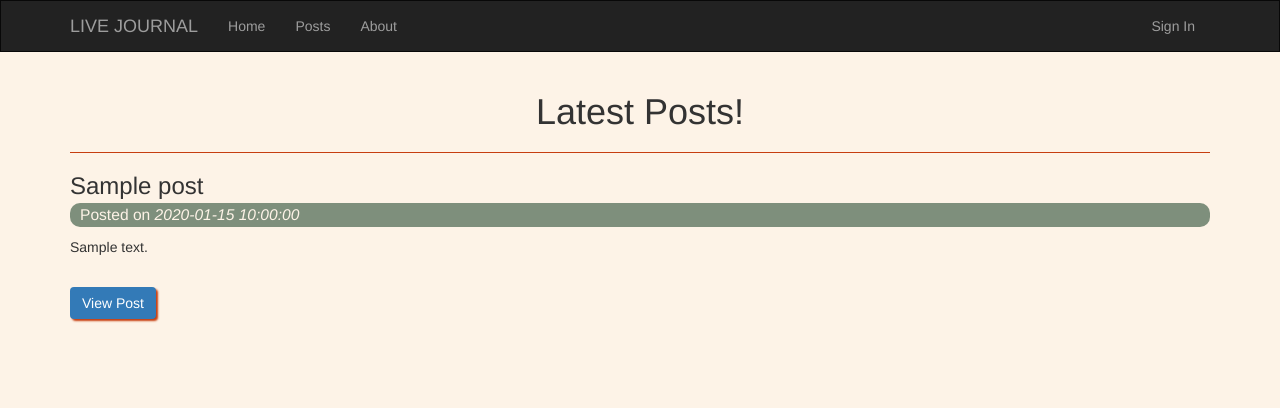
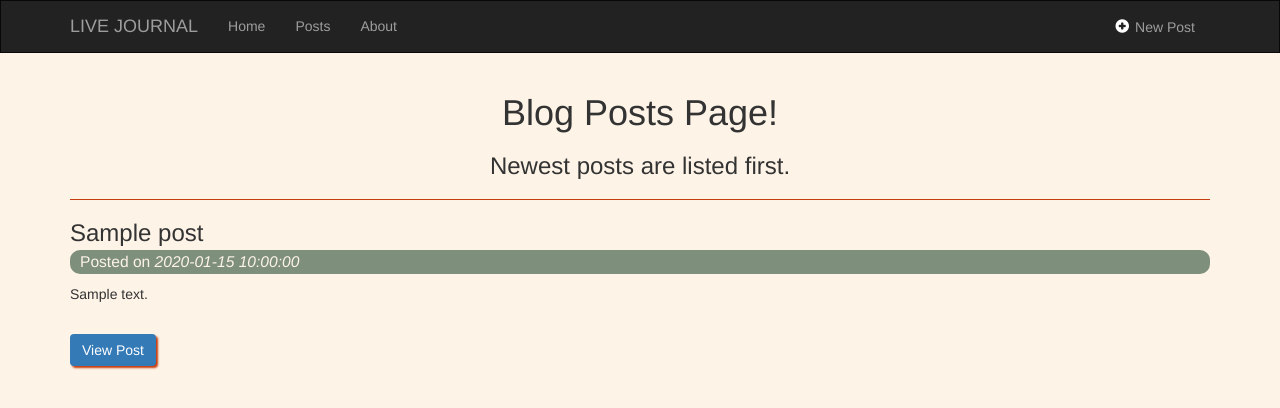
Before and after one commit to jdesoto1618/php_blog_app, a CodeIgniter app: page /php_blog/posts in a window 1280 px wide. Shown: the top 408 px of the page. Run offline with CodeIgniter, Linux system fonts and the light colour scheme; tables that the repository leaves empty or names only in its code hold one stand-in row (values such as "Sample post"); some libraries are stand-ins or nearby versions.

Commit message:
adds full CRUD functionality to blog posting form

```diff
--- a/application/config/autoload.php
+++ b/application/config/autoload.php
@@ -58,7 +58,7 @@ $autoload['packages'] = array();
 |
 |	$autoload['libraries'] = array('user_agent' => 'ua');
 */
-$autoload['libraries'] = array();
+$autoload['libraries'] = array('form_validation');
 
 /*
 | -------------------------------------------------------------------
@@ -89,7 +89,7 @@ $autoload['drivers'] = array();
 |
 |	$autoload['helper'] = array('url', 'file');
 */
-$autoload['helper'] = array('url');
+$autoload['helper'] = array('url', 'form');
 
 /*
 | -------------------------------------------------------------------
--- a/application/config/routes.php
+++ b/application/config/routes.php
@@ -1,12 +1,18 @@
 <?php
 defined('BASEPATH') OR exit('No direct script access allowed');
 
+// set route for creating new post. if user types in posts/create(left side), route points to posts/create(right side)
+// when the route is $route['posts/create'] = 'posts/create', the user would have to type controller_name(posts)/method_name(create)/posts_folder(posts)/file_name(create)... we want it to just be /create. to do this, set the left side of the route to $route['create'] = 'posts/create'. this makes sense because we are routing a typed address of /php_blog/create to 'posts/create'... but this didn't work when actually submitting the form! form validations wouldn't work, and i ended up moving this here and changing it to $route['posts/create'] = 'posts/create' D:
+$route['posts/create']                                = 'posts/create';
+// route for updating(editing) a post
+$route['posts/update']                                = 'posts/update';
 // set route for viewing individual posts
-$route['posts/(:any)'] = 'posts/view/$1';
+$route['posts/(:any)']                                = 'posts/view/$1';
 // set route to view posts. first value in route array is the controller. the first value is also what can be typed in the address bar to route you to the right side of the equals. so, /php_blog/posts routes to /php_blog/posts/index. Either one is correct, but the smaller url looks better and cleaner
-$route['posts'] = 'posts/index';
+$route['posts']                                       = 'posts/index';
 // set this any route so you can navigate to /php_blog/about instead of /php_blog/pages/view/about
-$route['(:any)'] = 'pages/view/$1';
-$route['default_controller'] = 'pages/view';
-$route['404_override'] = '';
-$route['translate_uri_dashes'] = FALSE;
+$route['(:any)']                                      = 'pages/view/$1';
+// default routes
+$route['default_controller']                          = 'pages/view';
+$route['404_override']                                = '';
+$route['translate_uri_dashes']                        = FALSE;
--- a/application/controllers/Posts.php
+++ b/application/controllers/Posts.php
@@ -16,7 +16,7 @@
       // get the post from the database according to the slug
       $data['post'] = $this->post_model->get_posts($slug);
 
-      // page not found for viewing nonexistent post
+      // page not found error for viewing nonexistent post
       if(empty($data['post'])){
         show_404();
       }
@@ -28,4 +28,54 @@
 			$this->load->view('posts/view', $data);
 			$this->load->view('templates/footer');
     }
+
+    public function create(){
+      // title for a creating posts page. show this on posts/create
+      $data['title'] = 'Create Post';
+      // set up form validations. in set_rules, first parameter is the field name? Second is what will output in the event of an error?
+      $this->form_validation->set_rules('title', 'Post Title', 'required');
+      $this->form_validation->set_rules('body', 'Post Body', 'required');
+      // check if the form fields are valid
+      if($this->form_validation->run() === false) {
+        // load header, footer, and view page on posts/view
+        $this->load->view('templates/header');
+        $this->load->view('posts/create', $data);
+        $this->load->view('templates/footer');
+      } else {
+        // if the form validation passes, go to the post model, render the posts views to see your post in with all others. should be on top of all others. also, need a success message, sweet alert, something to let the user know the post status
+        $this->post_model->create_post();
+        // this redirect route matches the one in the route file for sending the user to posts/index. successful post creation message?
+        redirect('posts');
+      }
+    }
+
+    public function edit($slug){
+      // get the post from the database according to the slug
+      $data['post'] = $this->post_model->get_posts($slug);
+      // page not found error for viewing nonexistent post
+      if(empty($data['post'])){
+        show_404();
+      }
+
+      // title for each post, show this on posts/view once the button is clicked
+      $data['title'] = 'Edit Post';
+      // load header, footer, and view page on posts/edit
+      $this->load->view('templates/header');
+			$this->load->view('posts/edit', $data);
+			$this->load->view('templates/footer');
+    }
+
+    public function update(){
+      // get the update method from the database for this post
+      $this->post_model->update_post();
+      // redirect to all posts after deletion. some sort of alert here?
+      redirect('posts');
+    }
+
+    public function delete($id){
+      // get the delete method from the model for this post
+      $this->post_model->delete_post($id);
+      // redirect to all posts after deletion. some sort of alert here?
+      redirect('posts');
+    }
   }
--- a/application/models/Post_model.php
+++ b/application/models/Post_model.php
@@ -7,14 +7,55 @@
 
     // get the user posts from the databse. set slug to false by default
     public function get_posts($slug = FALSE){
-      // check if the slug exists. if not, return all posts. nothing is passed in if the default slug is posts, so that could mean the user may want to see all posts, or a misclick could simply show all posts
-      if($slug ===  FALSE){
+      // check if the slug exists. if not (slug value will become false), return all posts. nothing is passed in if the default slug is posts, so that could mean the user may want to see all posts, or a misclick could simply show all posts
+      if($slug ===  false){
+        // order the posts by newest first. this will result in the newest post being on top of all others
+        $this->db->order_by('id', 'DESC');
+        // show all posts from the database
         $query = $this->db->get('posts');
         return $query->result_array();
       }
 
-      // if there is a slug passed in...
+      // if there is a slug passed in, or if the user clicks the button to see an individual post
       $query = $this->db->get_where('posts', array('slug' => $slug));
       return $query->row_array();
     }
+
+    public function create_post(){
+      // get the post title, use this as the slug for the web address on a new blog post
+      $slug = url_title($this->input->post('title'));
+      // create the array to hold the post information for creating a post
+      $data =
+      [
+        'title'   => $this->input->post('title'),
+        'slug'    => $slug,
+        'body'    => $this->input->post('body')
+      ];
+      // insert data into database from data array. insert syntax: table_name, any_data
+      return $this->db->insert('posts', $data);
+    }
+
+    public function update_post(){
+      // get the post title, use this as the slug for the web address on an edited blog post
+      $slug = url_title($this->input->post('title'));
+      // create the array to hold the post information for updating(editing) a post
+      $data =
+      [
+        'title'   => $this->input->post('title'),
+        'slug'    => $slug,
+        'body'    => $this->input->post('body')
+      ];
+      // find the matching post id from the database
+      $this->db->where('id', $this->input->post('id'));
+      // update/insert data into database from data array. update syntax: table_name, any_data
+      return $this->db->update('posts', $data);
+    }
+
+    public function delete_post($id){
+      // find the matching post id from the database
+      $this->db->where('id', $id);
+      // delete takes in table name. delete the matching post from this database
+      $this->db->delete('posts');
+      return true;
+    }
   }
--- a/application/views/posts/index.php
+++ b/application/views/posts/index.php
@@ -1,4 +1,5 @@
-<h1 class="text-center"><?= $title ?>!</h1>
+<h1 class="text-center">Blog Posts Page!</h1>
+<h3 class="text-center">Newest posts are listed first.</h3>
 <hr class="horizontal">
 <!-- loop through each post -->
 <?php foreach ($posts as $post) : ?>
--- a/application/views/templates/header.php
+++ b/application/views/templates/header.php
@@ -15,7 +15,8 @@
         <!-- Brand and toggle get grouped for better mobile display -->
         <div class="navbar-header">
           <!-- set home page when brand is clicked. will leave this as the standard href, to show it's fine to use this one as well as the PHP helper -->
-          <a class="navbar-brand" href="/php_blog">LIVE JOURNAL</a>
+          <!-- removed the href="/php_blog" from the brand, redundant with the home link next to it, pointing to the same page. leaving this as an anchor means it shouls still light up on hover -->
+          <a class="navbar-brand">LIVE JOURNAL</a>
         </div>
 
         <!-- Collect the nav links, forms, and other content for toggling -->
@@ -31,7 +32,8 @@
           </ul>
 
           <ul class="nav navbar-nav navbar-right">
-            <li><a href="<?php echo base_url(); ?>sign_in">Sign In</a></li>
+            <!-- added posts/create to the base_url because this is how it's set up in the routes for creating a post -->
+            <li><a href="<?php echo base_url(); ?>posts/create"><span class="glyphicon glyphicon-plus-sign"></span> New Post</a></li>
           </ul>
         </div><!-- .navbar-collapse -->
       </div><!-- .container-fluid -->
--- a/css/main.css
+++ b/css/main.css
@@ -6,6 +6,11 @@ body {
 /*set navbar edges to be square*/
 .navbar {
   border-radius: 0;
+}
+
+/* set navbar brand mouse cursor to standard instead of "cursor" */
+.navbar-brand:hover {
+  cursor: default;
 }
 
 /* set style on post timestamp */
@@ -19,9 +24,14 @@ body {
   border-radius: 10px;
 }
 
- /*set style for hr's */
+ /* set style for hr's */
 .horizontal {
   border-top: 1px solid #C63D0F;
+}
+
+/* set style for hr in create post page */
+.horizontal.form {
+  /*width: 35%*/ /* set this the same width as the create post form */
 }
 
 /* set view post button styling */
@@ -33,7 +43,20 @@ body {
 
 /* set back to posts button styling */
 .back_to_posts {
-  /* box shadow shows underneath the element. horizontal offset, vertical offset, blur, color */
+  /* box shadow shows underneath the element. horizontal offset, vertical offset, blur size/intensity, color */
+  box-shadow: 2px 2px 2px #c63d0f;
+  border: none;
+}
+
+/* set styles for delete post button on view post page */
+.delete_form {
+  margin-top: -32px;
+}
+
+/* set styles on edit post button on view post page */
+.edit_post {
+  margin-left: 10px;
+  /* box shadow shows underneath the element. horizontal offset, vertical offset, blur size/intensity, color */
   box-shadow: 2px 2px 2px #c63d0f;
   border: none;
 }
@@ -42,3 +65,60 @@ body {
 .btn.btn-primary:active {
     box-shadow: 2px 2px 2px #c63d0f;
  }
+
+/* set styles for create post form */
+.post_form,
+.edit_form {
+  /* set top padding to match bottom inherited padding */
+  padding: 45px 30px 30px 30px;
+}
+
+/* set styles for form_container div */
+.form_container {
+  background: #0fc6c6;
+  /* set blurred shadow all around create post form: horizontal-offset 0, vertical offset 0, blur size/intensity, color */
+  box-shadow: 0 0 10px #c63d0f;
+  border-radius: 3px;
+  width: 40%;
+  margin-left: 30%; /* center the form on the page */
+  margin-top: 30px; /* add space between h1 page title and the form */
+}
+
+/* set styles for add post glyphicon */
+.glyphicon {
+  color: #fff;
+  padding: 2px;
+}
+
+/* set button color for create post form */
+.btn-block {
+  background: #c63d0f;
+  border: none;
+  font-weight: bold;
+}
+
+/* set border color of focused input fields */
+.form-control:focus {
+  border: 1px solid #c63d0f;
+}
+
+/* set button color on focus for create post form */
+/* to override a bootstrap color for a button, conside all states of that button. the button itself, when it's not being interacted with in any way is just the button class. but then all other combinations such as active, focus, hover, and when clicked, it's active AND focus at the same time. the css must reflect that */
+.btn-success,
+.btn-success:active,
+.btn-success:focus,
+.btn-success:hover,
+.btn-success:active:focus {
+ background: #c63d0f;
+ box-shadow: 2px 2px 2px #c63d0f;
+}
+
+
+/* style error list items on create post form */
+ul.error_list {
+  list-style: none;
+  text-align: center;
+  margin-top: 20px;
+  /*margin-right: 6.7%;*/
+  font-size: 30px;
+}
```
Also changed, not shown: application/views/posts/create.php (added, +28 -0 lines), application/views/posts/edit.php (added, +31 -0 lines), application/views/posts/view.php (+7 -1 lines).
